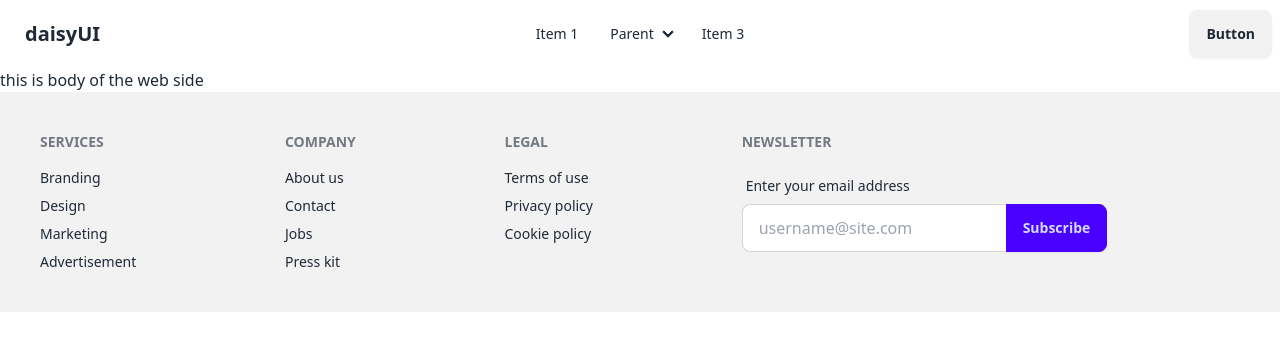
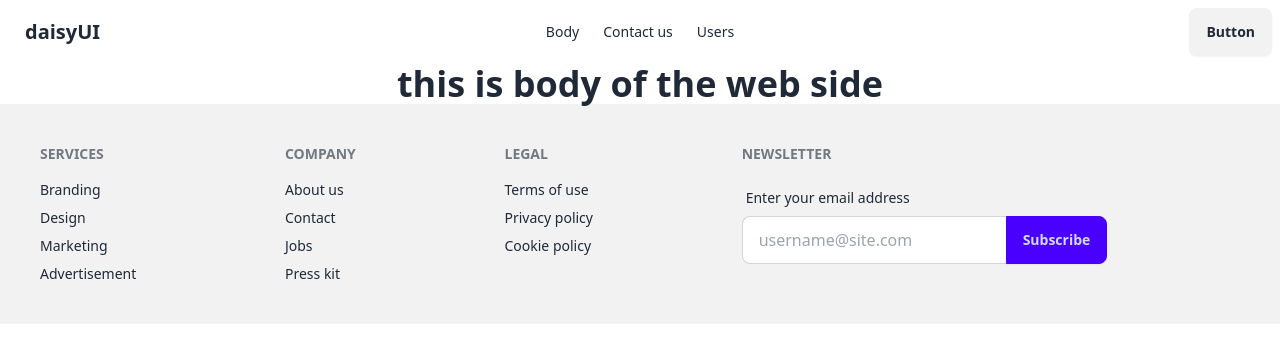
Before and after one commit to jishanprodhan12/react-router, a React (Vite) app: page /body in a window 1280 px wide. Shown: the top 362 px of the page. Built offline with nearby package versions, Linux system fonts and the light colour scheme.

Commit message:
add user using loader

```diff
--- a/src/assets/Compontent/Body/Body.jsx
+++ b/src/assets/Compontent/Body/Body.jsx
@@ -2,8 +2,8 @@
 
 export default function Body() {
   return (
-    <div>
-        <p>this is body of the web side </p>
+    <div className='max-w-max mx-auto'>
+        <p className="text-4xl font-semibold">this is body of the web side </p>
     </div>
   )
 }
--- a/src/assets/Compontent/Contact/Contact.jsx
+++ b/src/assets/Compontent/Contact/Contact.jsx
@@ -2,8 +2,8 @@ import React from 'react'
 
 export default function Contact() {
   return (
-    <div>
-        <p>Contact us</p>
+    <div className='max-w-max mx-auto'>
+        <p className="text-4xl font-semibold">Contact us</p>
         <p>we are one call away</p>
     </div>
 
--- a/src/assets/Compontent/Navbar/Navbar.jsx
+++ b/src/assets/Compontent/Navbar/Navbar.jsx
@@ -1,3 +1,4 @@
+import { Link } from "react-router-dom";
 
 
 export default function Navbar() {
@@ -22,32 +23,18 @@ export default function Navbar() {
                     <ul
                         tabIndex={0}
                         className="menu menu-sm dropdown-content bg-base-100 rounded-box z-[1] mt-3 w-52 p-2 shadow">
-                        <li><a>Item 1</a></li>
-                        <li>
-                            <a>Parent</a>
-                            <ul className="p-2">
-                                <li><a>Submenu 1</a></li>
-                                <li><a>Submenu 2</a></li>
-                            </ul>
-                        </li>
-                        <li><a>Item 3</a></li>
+                        <Link to="/body">Body</Link>
+                        <Link to="/contact">Contact us</Link>
+                        <Link to="/users">Users </Link>
                     </ul>
                 </div>
                 <a className="btn btn-ghost text-xl">daisyUI</a>
             </div>
-            <div className="navbar-center hidden lg:flex">
-                <ul className="menu menu-horizontal px-1">
-                    <li><a>Item 1</a></li>
-                    <li>
-                        <details>
-                            <summary>Parent</summary>
-                            <ul className="p-2">
-                                <li><a>Submenu 1</a></li>
-                                <li><a>Submenu 2</a></li>
-                            </ul>
-                        </details>
-                    </li>
-                    <li><a>Item 3</a></li>
+            <div className="navbar-center hidden lg:flex ">
+                <ul className="menu menu-horizontal gap-6 px-1">
+                    <Link to="/body">Body</Link>
+                    <Link to="/contact">Contact us</Link>
+                    <Link to="/users">Users </Link>
                 </ul>
             </div>
             <div className="navbar-end">
--- /dev/null
+++ b/src/assets/Compontent/User/User.jsx
@@ -0,0 +1,19 @@
+
+
+export default function User({ user }) {
+    const { name, id, username , address, email, phone, website, company } = user;
+    return (
+        <>
+            <div className="border-2 border-red-300 rounded-2xl m-4 p-4 ">
+                <p>Name : {name} </p>
+                <p>Username: {username} </p>
+                <p>UserID : {id} </p>
+                <p>address : {address.city} </p>
+                <p>email : {email} </p>
+                <p>phone : {phone} </p>
+                <p>website : {website} </p>
+                <p>Company : {company.name}</p>
+            </div>
+        </>
+    )
+}
--- /dev/null
+++ b/src/assets/Compontent/Users/Users.jsx
@@ -0,0 +1,17 @@
+import { useLoaderData } from "react-router-dom"
+import User from "../User/User";
+
+
+export default function Users() {
+  const users = useLoaderData();
+  return (
+    <>
+      <h3 className="text-5xl text-center font-bold my-5">our users {users.length}</h3>
+      <div className="grid md:grid-cols-3">
+        {
+          users.map(user => <User key={user.id} user={user}></User>)
+        }
+      </div>
+    </>
+  )
+}
--- a/src/main.jsx
+++ b/src/main.jsx
@@ -5,6 +5,7 @@ import { createBrowserRouter, RouterProvider } from 'react-router-dom'
 import Root from './assets/Compontent/Root/Root'
 import Body from './assets/Compontent/Body/Body'
 import Contact from './assets/Compontent/Contact/Contact'
+import Users from './assets/Compontent/Users/Users'
 
 const router = createBrowserRouter([
   {
@@ -19,6 +20,11 @@ const router = createBrowserRouter([
             path: '/contact',
             element : <Contact/>
         } ,
+        {
+          path : 'users',
+          loader : () => fetch('https://jsonplaceholder.typicode.com/users') ,
+          element : <Users/>
+        }
     ] ,
   }
 
```
